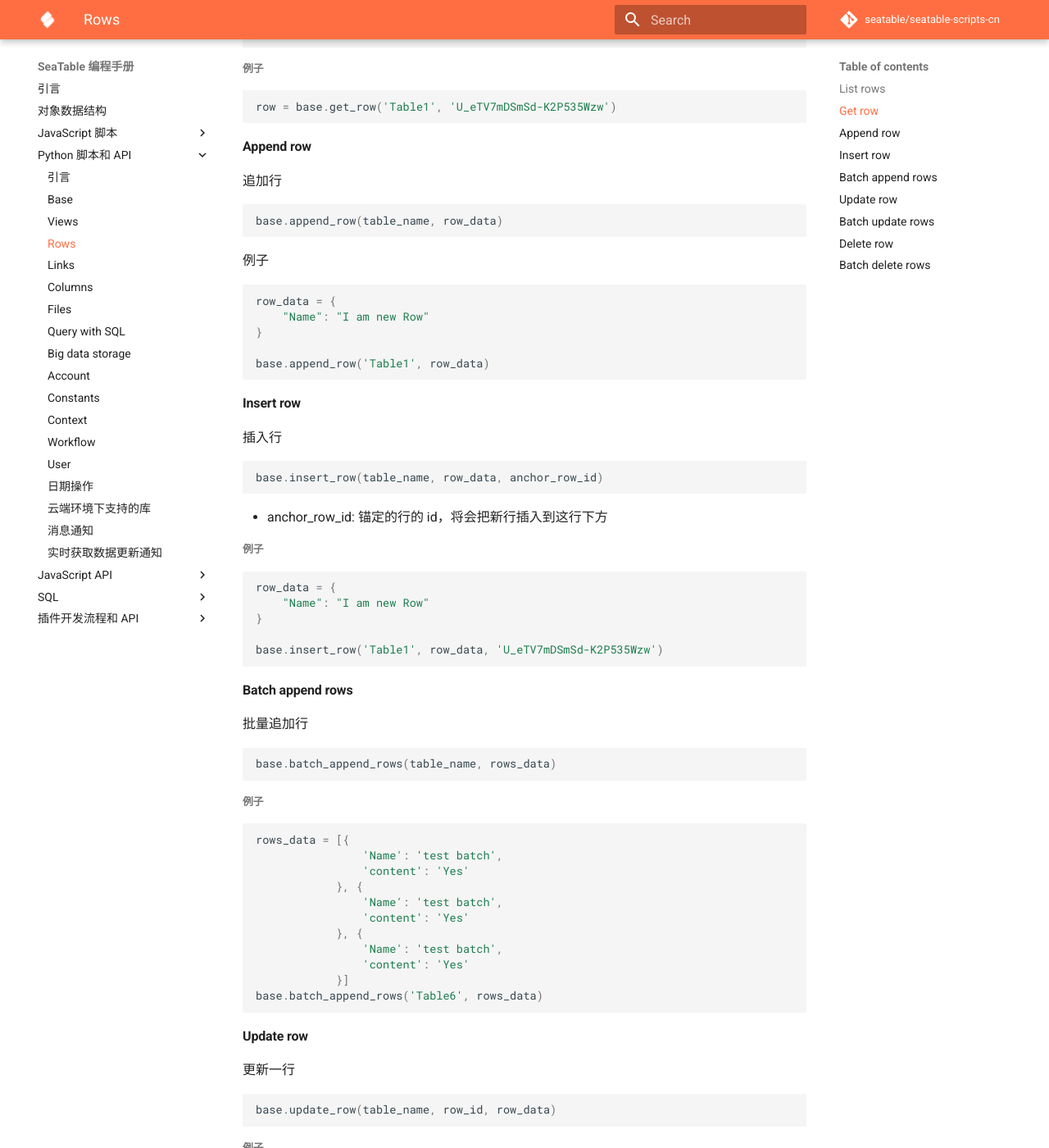
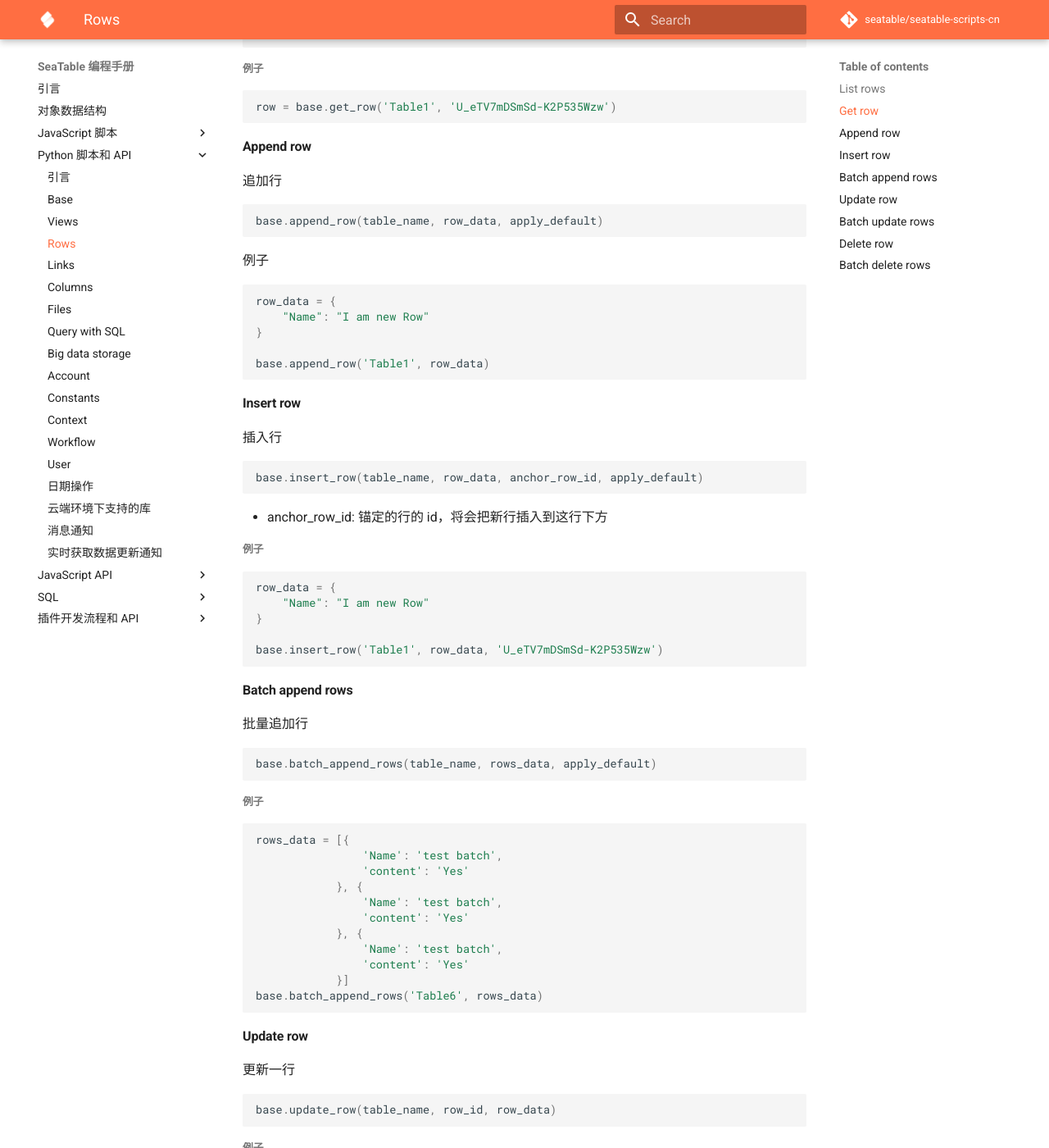
Before and after one commit to seatable/seatable-scripts-cn, an MkDocs documentation site: the page built from manual/python/rows.md, in a window 1280 px wide and 1400 px high, scrolled down 1335 px. Shown: the whole window at 82% size. Built offline with MkDocs 1.6.1 and Material for MkDocs 9.7.7, drawn with Linux system fonts in a browser that asks for light colours; comment, search, counter and statistics services are not loaded.

Commit message:
change append rows docs

````diff
--- a/manual/python/rows.md
+++ b/manual/python/rows.md
@@ -72,7 +72,7 @@
 追加行
 
 ```python
-base.append_row(table_name, row_data)
+base.append_row(table_name, row_data, apply_default)
 ```
 
 例子
@@ -90,7 +90,7 @@
 插入行
 
 ```python
-base.insert_row(table_name, row_data, anchor_row_id)
+base.insert_row(table_name, row_data, anchor_row_id, apply_default)
 ```
 
 * anchor_row_id: 锚定的行的 id，将会把新行插入到这行下方
@@ -111,7 +111,7 @@
 批量追加行
 
 ```python
-base.batch_append_rows(table_name, rows_data)
+base.batch_append_rows(table_name, rows_data, apply_default)
 ```
 
 ##### 例子
````
